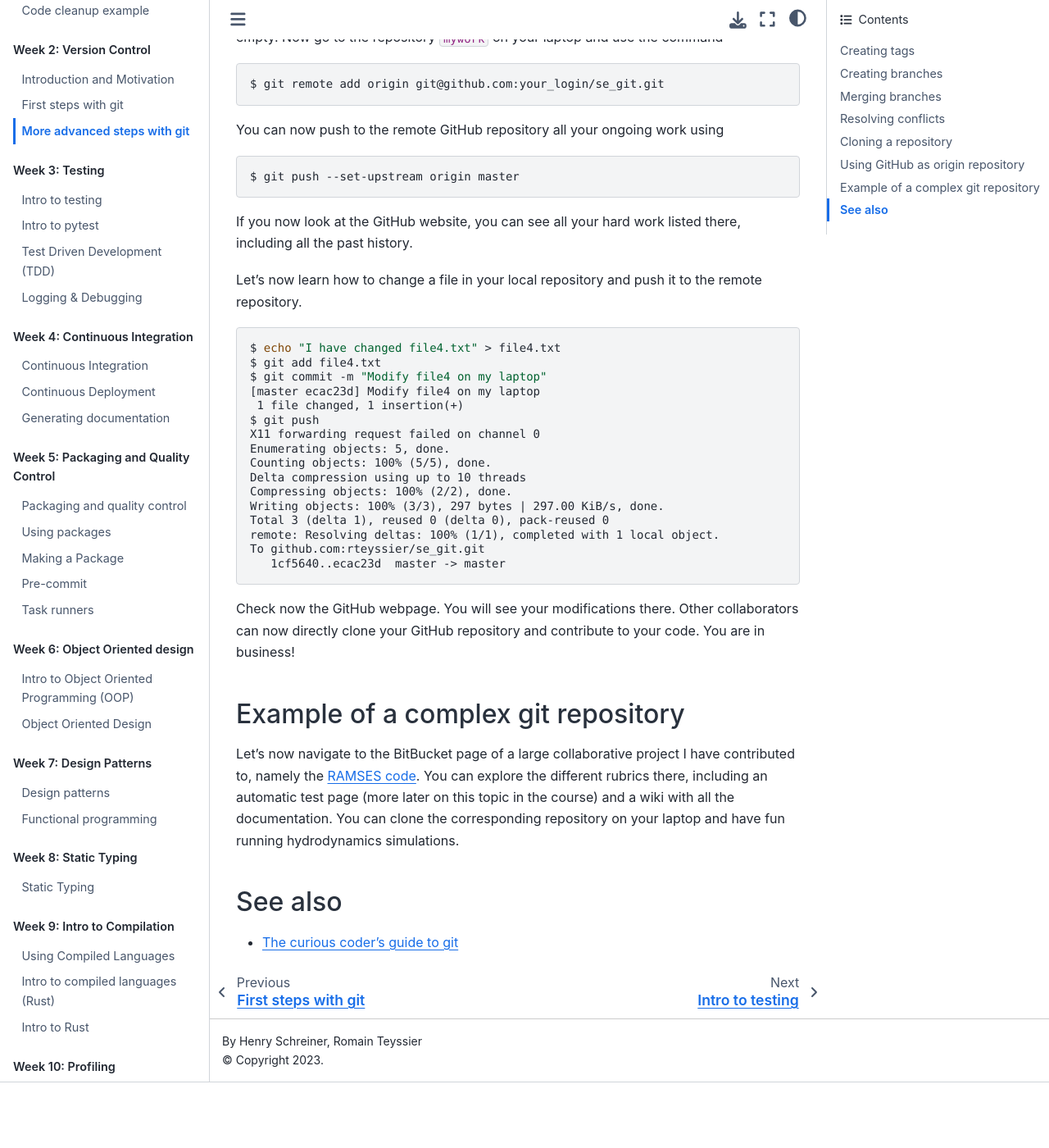
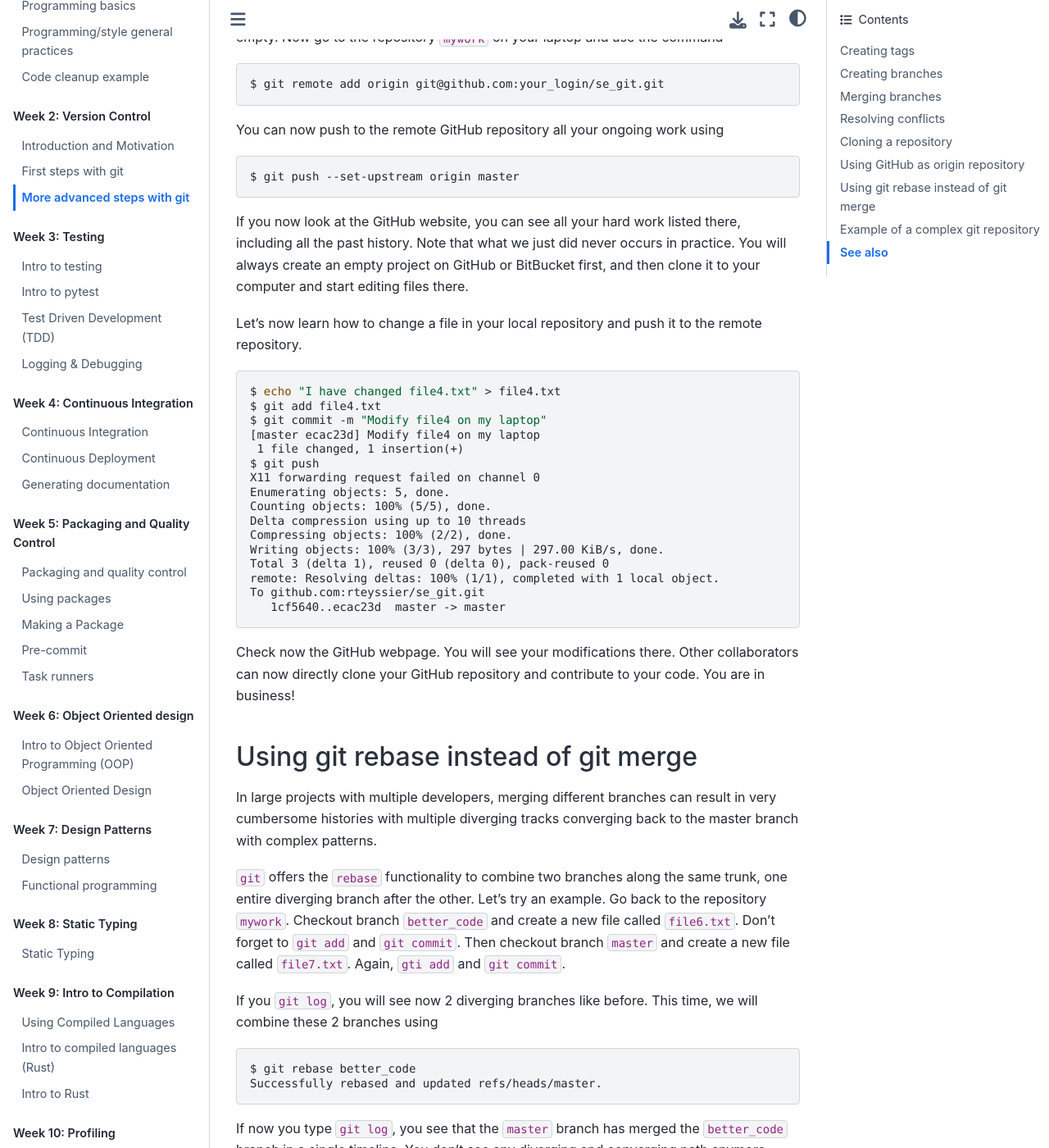
Before and after one commit to se-for-sci/se-for-sci.github.io, a Jupyter Book: the page built from content/week02/advanced_steps.md, in a window 1280 px wide and 1400 px high, scrolled down 9983 px. Shown: the whole window at 82% size. Built offline with Jupyter Book 1.0.4 settings and Sphinx 7.4.7 and the Sphinx Book theme 1.1.4, drawn with Linux system fonts in a browser that asks for light colours; before the commit the page ends 11303 px from its top, so only the background shows below that; some of the changed text lies outside the part shown.

Commit message:
Add a section on rebase.

````diff
--- a/content/week02/advanced_steps.md
+++ b/content/week02/advanced_steps.md
@@ -246,7 +246,7 @@
 modify directly the text inside `file1.txt`.
 
 ```console
-$ git branch master
+$ git checkout master
 ```
 
 Edit file1.txt in order to obtain
@@ -527,8 +527,11 @@
 $ git push --set-upstream origin master
 ```
 
-If you now look at the GitHub website, you can see all your hard work listed
-there, including all the past history.
+If you now look at the GitHub  website, you can see all your hard work
+listed there, including  all the past history. Note that  what we just
+did never occurs in practice. You  will always create an empty project
+on GitHub or  BitBucket first, and then clone it  to your computer and
+start editing files there.
 
 Let's now learn how to change a file in your local repository and push it to the
 remote repository.
@@ -556,6 +559,30 @@
 collaborators can now directly clone your GitHub repository and contribute to
 your code. You are in business!
 
+## Using git rebase instead of git merge
+
+In large projects with multiple developers, merging different branches can
+result in very cumbersome histories with multiple diverging tracks converging
+back to the master branch with complex patterns.
+
+`git` offers the `rebase` functionality to combine two branches along the same trunk,
+one entire diverging branch after the other. Let's try an example.
+Go back to the repository `mywork`. Checkout branch `better_code` and create a new file called `file6.txt`.
+Don't forget to `git add` and `git commit`. Then checkout branch `master` and create a new
+file called `file7.txt`. Again, `gti add` and `git commit`.
+
+If you `git log`, you will see now 2 diverging branches like before.
+This time, we will combine these 2 branches using
+
+```console
+$ git rebase better_code
+Successfully rebased and updated refs/heads/master.
+```
+
+If now you type `git log`, you see that the `master` branch has merged the `better_code` branch
+in a single timeline. You don't see any diverging and converging path anymore.
+Commits made in parallel in the `master` branch appear now after the `better_code` commits.
+
 ## Example of a complex git repository
 
 Let's now navigate to the BitBucket page of a large collaborative project I
````
Also changed, not shown: other parts of content/week02/advanced_steps.md (+2 -2 lines).
